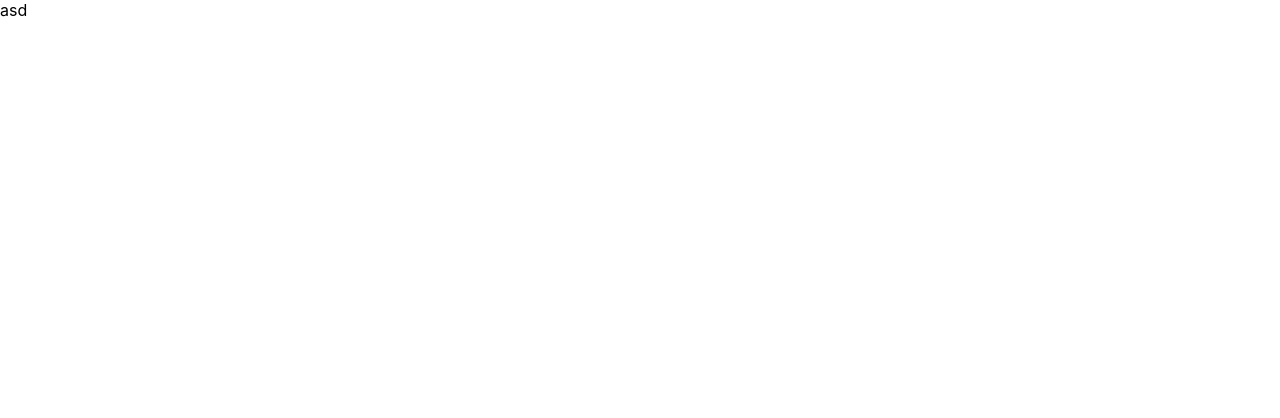
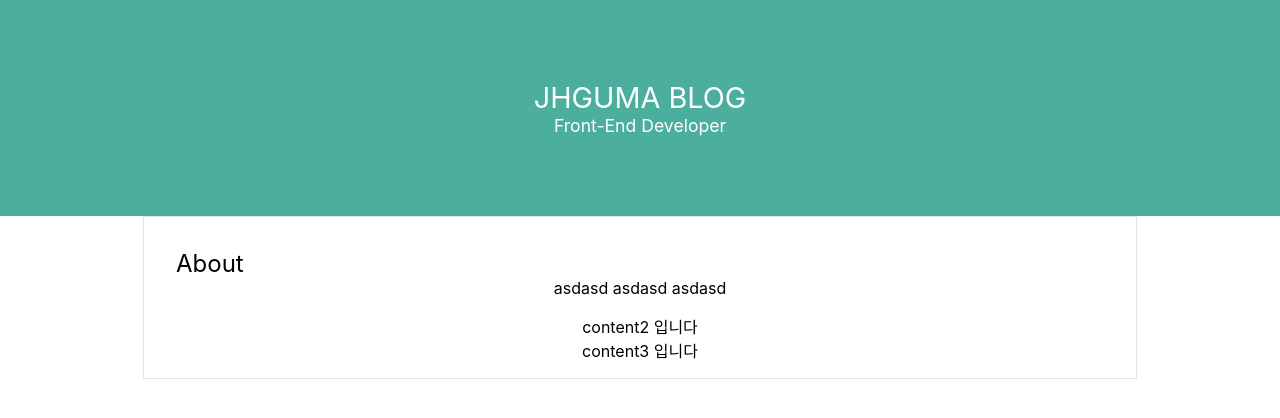
Before and after one commit to jhguma/index, a React (Create React App) app: page / in a window 1280 px wide. Shown: the top 418 px of the page. Built offline with nearby package versions, Linux system fonts and the light colour scheme.

Commit message:
Header 작업 완료, Content 레이아웃 틀 작성

```diff
--- a/public/index.html
+++ b/public/index.html
@@ -5,11 +5,7 @@
     <link rel="icon" href="%PUBLIC_URL%/favicon.ico" />
     <meta name="viewport" content="width=device-width, initial-scale=1" />
     <meta name="theme-color" content="#000000" />
-    <meta
-      name="description"
-      content="Web site created using create-react-app"
-    />
-    <link rel="apple-touch-icon" href="%PUBLIC_URL%/logo192.png" />
+    <meta name="description" content="Web site created using create-react-app" />
     <!--
       manifest.json provides metadata used when your web app is installed on a
       user's mobile device or desktop. See https://developers.google.com/web/fundamentals/web-app-manifest/
--- /dev/null
+++ b/src/Page/Layout/Content.js
@@ -0,0 +1,33 @@
+import React from 'react';
+import styled from 'styled-components';
+
+const ContentWrapper = styled.div`
+  width: 75%;
+  text-align: center;
+  border: 1px solid #e2e2e2;
+  padding: 1rem;
+`;
+
+const Container = styled.div`
+  padding: 1rem;
+
+  div:first-child {
+    text-align: left;
+    font-size: 1.5rem;
+  }
+`;
+
+const Content = () => {
+  return (
+    <ContentWrapper>
+      <Container>
+        <div>About</div>
+        <div>asdasd asdasd asdasd</div>
+      </Container>
+      <div>content2 입니다</div>
+      <div>content3 입니다</div>
+    </ContentWrapper>
+  );
+};
+
+export default Content;
--- a/src/Page/Layout/Header.js
+++ b/src/Page/Layout/Header.js
@@ -1,10 +1,27 @@
 import React from 'react';
+import styled from 'styled-components';
+
+const HeaderWrapper = styled.div`
+  width: 100%;
+  font-size: 1.8rem;
+  padding-top : 5rem;
+  padding-bottom: 5rem;
+  text-align: center;
+  background-color: #39a693;
+  color: #fff;
+  opacity: 0.9;
+
+  div:last-child{
+    font-size: 1.1rem;
+  }
+`;
 
 const Header = () => {
   return (
-    <div>
-      <div>asd</div>
-    </div>
+    <HeaderWrapper>
+      <div>JHGUMA BLOG</div>
+      <div>Front-End Developer</div>
+    </HeaderWrapper>
   );
 };
 
--- a/src/Page/index.js
+++ b/src/Page/index.js
@@ -1,12 +1,22 @@
 import React, {Component} from 'react';
+import styled from 'styled-components';
 import Header from 'Page/Layout/Header';
+import Content from 'Page/Layout/Content';
+
+const Body = styled.div`
+  display: flex;
+  flex-direction: column;
+  justify-content: center;
+  align-items: center;
+`;
 
 class Home extends Component {
   render() {
     return (
-      <div>
+      <Body>
         <Header />
-      </div>
+        <Content />
+      </Body>
     );
   }
 }
--- a/src/index.css
+++ b/src/index.css
@@ -1,13 +1,13 @@
 body {
   margin: 0;
-  font-family: -apple-system, BlinkMacSystemFont, 'Segoe UI', 'Roboto', 'Oxygen',
-    'Ubuntu', 'Cantarell', 'Fira Sans', 'Droid Sans', 'Helvetica Neue',
+  font-family: -apple-system, BlinkMacSystemFont, 'Segoe UI', 'Roboto', 'Oxygen', 'Ubuntu', 'Cantarell', 'Fira Sans', 'Droid Sans', 'Helvetica Neue',
     sans-serif;
   -webkit-font-smoothing: antialiased;
   -moz-osx-font-smoothing: grayscale;
+  width: 100%;
+  height: 100%;
 }
 
 code {
-  font-family: source-code-pro, Menlo, Monaco, Consolas, 'Courier New',
-    monospace;
+  font-family: source-code-pro, Menlo, Monaco, Consolas, 'Courier New', monospace;
 }
```
Also changed, not shown: public/manifest.json.
